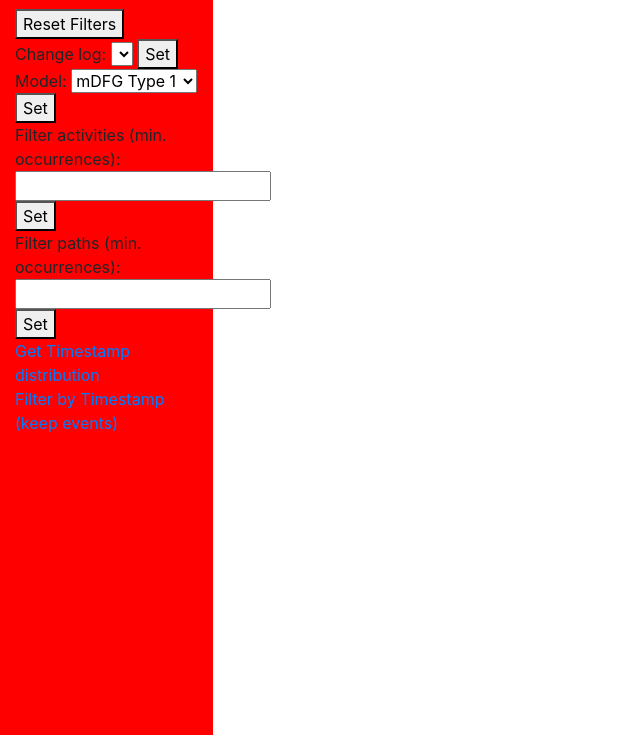
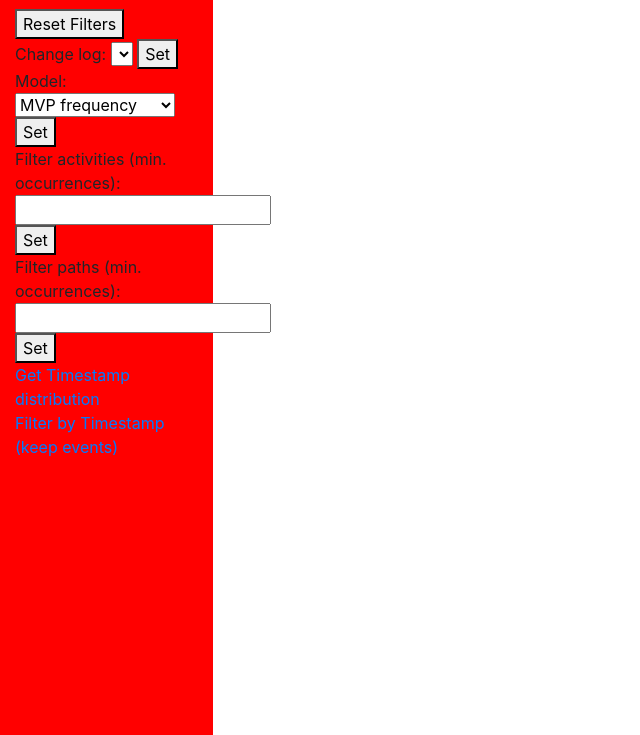
Before and after one commit to Javert899/pm4py-mdl, a Flask app: template templates/process_view.html in a window 1280 px wide. Shown: the part 65-800 px from the top of the page, without its empty margins (0-640 px from the left). Run offline with Flask 2, Linux system fonts and the light colour scheme; the template is opened without the code that fills it, so the values that code supplies are empty; parts of the project's set-up code (start-up, migrations or seed data) failed here and were passed over.

Commit message:
Added MVP frequency visualization

```diff
--- a/app.py
+++ b/app.py
@@ -1,6 +1,7 @@
 from flask import Flask, render_template, request, make_response, jsonify
 from pm4pymdl.objects.mdl.importer import factory as mdl_importer
 from controllers.process import Process
+from controllers import defaults
 import uuid
 
 class Shared:
@@ -14,7 +15,7 @@ def process_view(process=None):
     session = request.cookies.get('session') if 'session' in request.cookies else uuid.uuid4()
     min_acti_count = request.cookies.get('min_acti_count') if 'min_acti_count' in request.cookies else 0
     min_paths_count = request.cookies.get('min_paths_count') if 'min_paths_count' in request.cookies else 0
-    model_type = request.cookies.get('model_type') if 'model_type' in request.cookies else "model1"
+    model_type = request.cookies.get('model_type') if 'model_type' in request.cookies else defaults.DEFAULT_MODEL_TYPE
 
     min_acti_count = int(min_acti_count)
     min_paths_count = int(min_paths_count)
@@ -31,7 +32,7 @@ def process_view(process=None):
     if not request.cookies.get('min_paths_count'):
         response.set_cookie('min_paths_count', str(min_paths_count))
     if not request.cookies.get('model_type'):
-        response.set_cookie('model_type', 'model1')
+        response.set_cookie('model_type', model_type)
 
     return response
 
--- /dev/null
+++ b/controllers/defaults.py
@@ -0,0 +1 @@
+DEFAULT_MODEL_TYPE = "mvp_frequency"
--- a/templates/process_view.html
+++ b/templates/process_view.html
@@ -26,6 +26,8 @@
           <div>
               Model:
               <select id="model_type" name="model_type">
+                  <option value="mvp_frequency">MVP frequency</option>
+                  <option value="mvp_performance">MVP performance</option>
                   <option value="model1">mDFG Type 1</option>
                   <option value="model2">mDFG Type 2</option>
                   <option value="model3">mDFG Type 3</option>
@@ -182,7 +184,7 @@
     }
 
     function preliminary() {
-        document.getElementById("model_type").value = "model1";
+        document.getElementById("model_type").value = "mvp_frequency";
         pnames = '{{ Process.shared_logs_names }}'.split("@@@");
         var log_selector = document.getElementById("logselector");
         let i = 0;
```
Also changed, not shown: controllers/process.py (+26 -4 lines).
